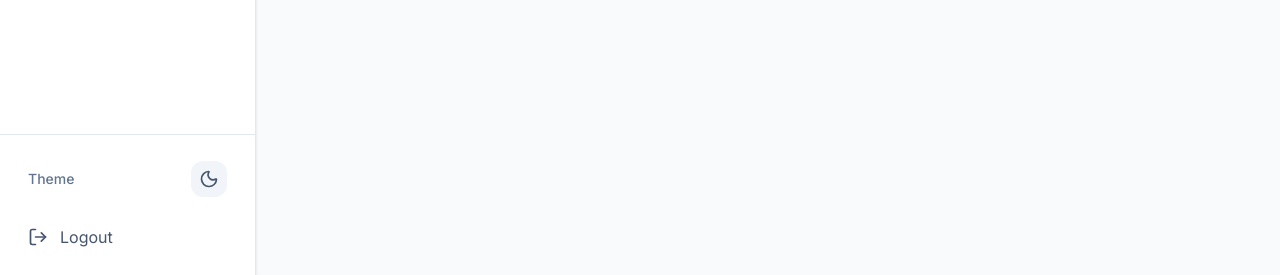
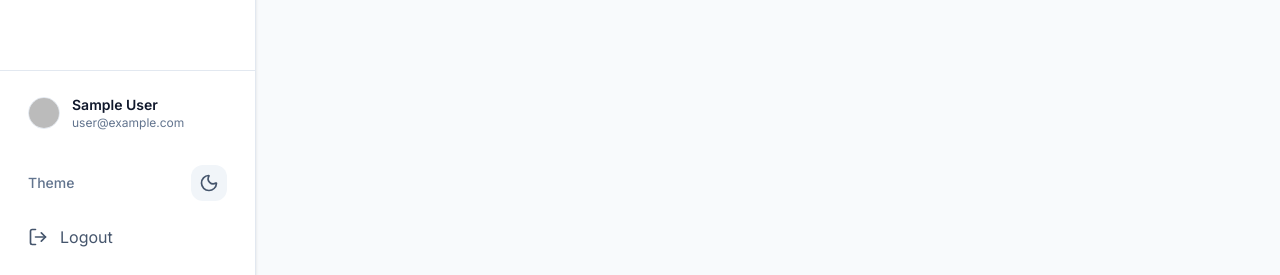
Before and after one commit to HRS0986/FYPTracker, a Next.js app: page /coding in a window 1280 px wide. Shown: the part 525-800 px from the top of the page. Built offline with nearby package versions, Linux system fonts and the light colour scheme; no server answers; the database is empty; sample sign-in values are in the browser's storage.

Commit message:
Added user name

```diff
--- a/src/app/page.tsx
+++ b/src/app/page.tsx
@@ -103,7 +103,9 @@ export default function Dashboard() {
   return (
     <div className="max-w-6xl mx-auto space-y-8">
       <div>
-        <h1 className="text-2xl font-bold text-slate-900 dark:text-slate-50 transition-colors">Welcome back!</h1>
+        <h1 className="text-2xl font-bold text-slate-900 dark:text-slate-50 transition-colors">
+          Welcome back, {user?.displayName?.split(' ')[0] || 'Researcher'}!
+        </h1>
         <p className="text-slate-500 dark:text-slate-400 mt-1 transition-colors">Here is an overview of your final year research.</p>
       </div>
 
--- a/src/components/Sidebar.tsx
+++ b/src/components/Sidebar.tsx
@@ -2,13 +2,15 @@
 
 import Link from "next/link";
 import { usePathname } from "next/navigation";
-import { BarChart3, Code, FileText, LayoutDashboard, Settings, LogOut, Award, GraduationCap } from "lucide-react";
+import { BarChart3, Code, FileText, LayoutDashboard, LogOut, Award, GraduationCap, User } from "lucide-react";
 import { ThemeSwitcher } from "./ThemeSwitcher";
 import { auth } from "@/lib/firebase";
 import { signOut } from "firebase/auth";
+import { useAuth } from "@/context/AuthContext";
 
 export default function Sidebar() {
   const pathname = usePathname();
+  const { user } = useAuth();
 
   const links = [
     { name: "Dashboard", href: "/", icon: LayoutDashboard },
@@ -48,7 +50,29 @@ export default function Sidebar() {
           })}
         </nav>
       </div>
-      <div className="p-4 border-t border-slate-200 dark:border-slate-800 space-y-2">
+      <div className="p-4 border-t border-slate-200 dark:border-slate-800 space-y-4">
+        {user && (
+          <div className="px-3 py-2 flex items-center gap-3">
+            {user.photoURL ? (
+              // eslint-disable-next-line @next/next/no-img-element
+              <img
+                src={user.photoURL}
+                alt={user.displayName || "User"}
+                className="h-8 w-8 rounded-full border border-slate-200 dark:border-slate-700"
+                referrerPolicy="no-referrer"
+              />
+            ) : (
+              <div className="h-8 w-8 rounded-full bg-blue-100 dark:bg-blue-900/50 border border-blue-200 dark:border-blue-800 flex items-center justify-center">
+                <User className="h-4 w-4 text-blue-600 dark:text-blue-400" />
+              </div>
+            )}
+            <div className="min-w-0">
+              <p className="text-sm font-semibold text-slate-900 dark:text-slate-100 truncate">{user.displayName || "Researcher"}</p>
+              <p className="text-xs text-slate-500 dark:text-slate-400 truncate">{user.email}</p>
+            </div>
+          </div>
+        )}
+        <div className="space-y-1">
           <div className="flex items-center justify-between px-3 py-2.5 rounded-lg">
             <span className="text-sm font-medium text-slate-500 dark:text-slate-400">Theme</span>
             <ThemeSwitcher />
@@ -62,5 +86,6 @@ export default function Sidebar() {
           </button>
         </div>
       </div>
+    </div>
   );
 }
```
Lines whose indentation alone changed are shown as unchanged.
